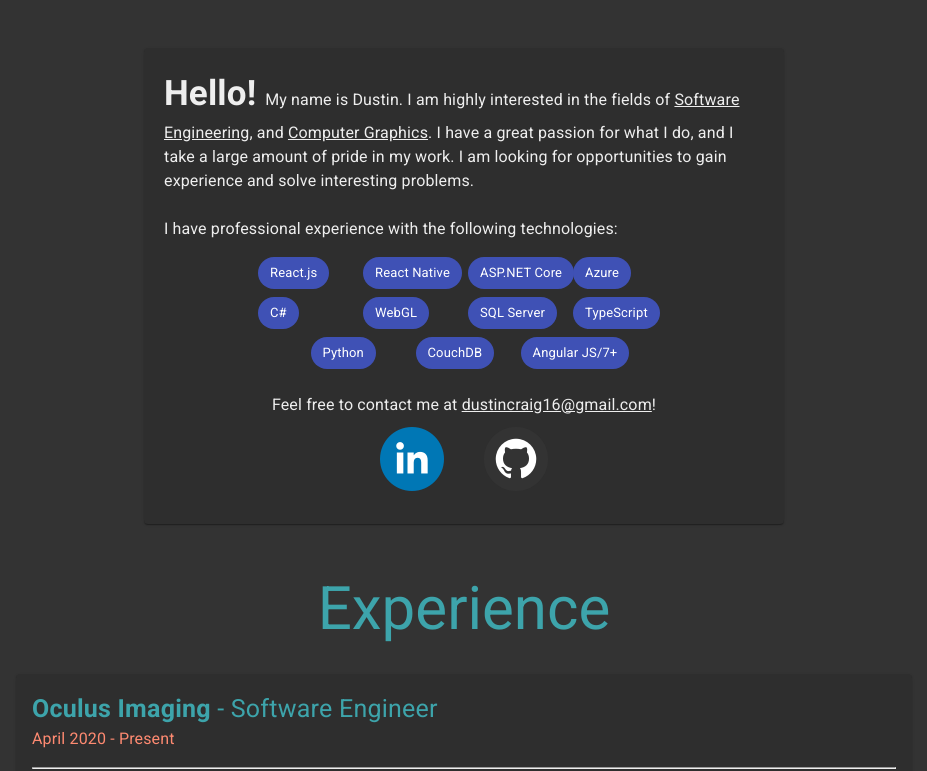
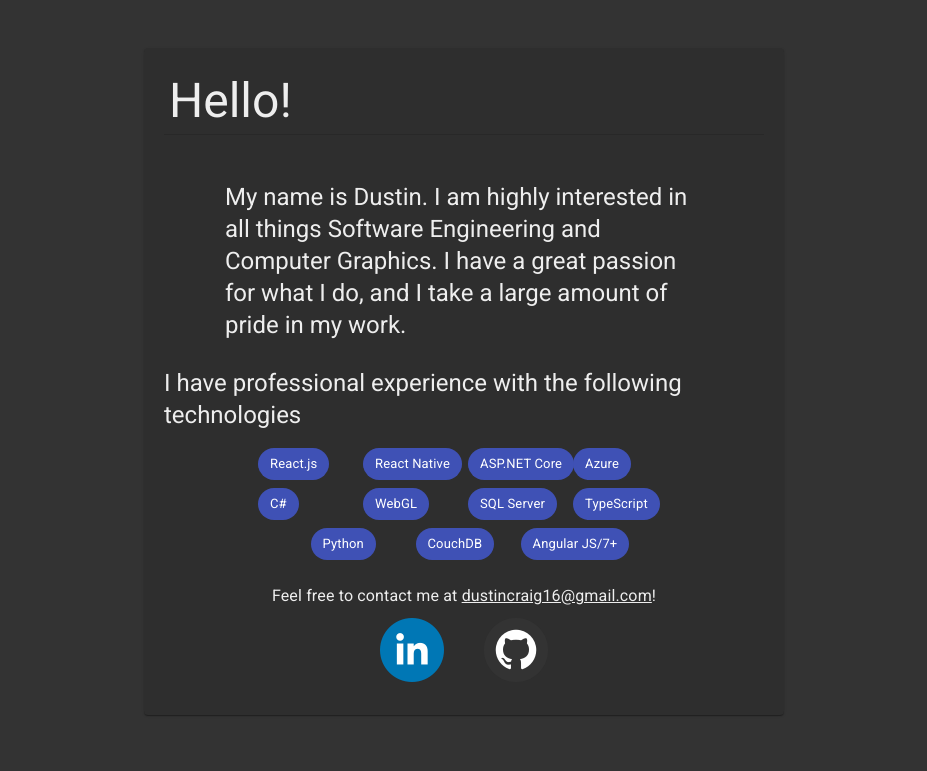
Before and after one commit to DustinCraig/home, a React (Create React App) app: page / in a window 1280 px wide. Shown: the part 1311-2082 px from the top of the page, without its empty margins (176-1103 px from the left). Built offline with nearby package versions, Linux system fonts and the light colour scheme.

Commit message:
Updated current experience and about me styling

```diff
--- a/package.json
+++ b/package.json
@@ -20,7 +20,7 @@
     "yarn": "^1.22.4"
   },
   "scripts": {
-    "start": "react-scripts --openssl-legacy-provider start",
+    "start": "react-scripts start",
     "build": "react-scripts --openssl-legacy-provider build",
     "test": "react-scripts test",
     "eject": "react-scripts eject",
--- a/src/app.jsx
+++ b/src/app.jsx
@@ -7,7 +7,7 @@ function App() {
     <>
       <Router>
         <Switch>
-          <Route path='/'>
+          <Route path="/">
             <Fragment>
               <Landing />
             </Fragment>
--- a/src/components/about/index.jsx
+++ b/src/components/about/index.jsx
@@ -3,6 +3,7 @@ import Grid from '@material-ui/core/Grid'
 import Avatar from '@material-ui/core/Avatar'
 import Image from '../../assets/images/avatar.jpeg'
 import Typography from '@material-ui/core/Typography'
+import Divider from '@material-ui/core/Divider'
 import { makeStyles } from '@material-ui/core/styles'
 import { SocialButtons } from '../socialButtons'
 import { BACKGROUNDCOLOR, TEXTCOLOR, HEADERCOLOR } from '../../constants'
@@ -62,33 +63,56 @@ export default function About() {
         xs={12}
         container
         spacing={0}
-        direction='column'
-        alignItems='center'
-        justify='center'
+        direction="column"
+        alignItems="center"
+        justify="center"
         className={classes.grid}
       >
         <center>
-          <Typography className={classes.header} variant='h3'>
+          <Typography className={classes.header} variant="h3">
             About Me
           </Typography>
         </center>
-        <Avatar alt='Dustin Craig' src={Image} className={classes.avatar} />
+        <Avatar alt="Dustin Craig" src={Image} className={classes.avatar} />
 
-        <Card className={classes.card} variant='outline'>
+        <Card className={classes.card} variant="outline">
           <CardContent>
             <Typography className={classes.title}>
-              <Typography paragraph>
-                <b style={{ fontSize: 35 }}>Hello! </b> My name is Dustin. I am
-                highly interested in the fields of <u>Software Engineering</u>,
-                and <u>Computer Graphics</u>. I have a great passion for what I
-                do, and I take a large amount of pride in my work. I am looking
-                for opportunities to gain experience and solve interesting
-                problems.
-                <br />
-                <br />I have professional experience with the following
-                technologies:
+              <Typography variant="h3" style={{ padding: 5 }}>
+                Hello!
               </Typography>
+              <Divider />
 
+              <div
+                style={{
+                  display: 'flex',
+                  justifyContent: 'center',
+                  alignItems: 'center',
+                  paddingLeft: '10%',
+                  paddingRight: '10%',
+                  marginTop: 45,
+                  marginBottom: 25,
+                }}
+              >
+                <Typography variant="h5" style={{ padding: 1 }}>
+                  My name is Dustin. I am highly interested in all things Software Engineering and
+                  Computer Graphics. I have a great passion for what I do, and I take a large amount
+                  of pride in my work.
+                </Typography>
+              </div>
+
+              <div
+                style={{
+                  display: 'flex',
+                  justifyContent: 'center',
+                  alignItems: 'center',
+                  marginBottom: 2,
+                }}
+              >
+                <Typography variant="h5" style={{ marginBottom: 15 }}>
+                  I have professional experience with the following technologies
+                </Typography>
+              </div>
               <div
                 style={{
                   display: 'flex',
@@ -98,14 +122,14 @@ export default function About() {
               >
                 <Grid
                   container
-                  justifyContent='center'
-                  alignItems='center'
+                  justifyContent="center"
+                  alignItems="center"
                   spacing={1}
                   style={{ width: '70%' }}
                 >
                   {LANGUAGES.map((e) => (
                     <Grid item xs={3}>
-                      <Chip color='primary' label={e} />
+                      <Chip color="primary" label={e} />
                     </Grid>
                   ))}
                 </Grid>
@@ -114,10 +138,7 @@ export default function About() {
               <br />
               <center>
                 Feel free to contact me at{' '}
-                <a
-                  href='mailto:dustincraig16@gmail.com'
-                  style={{ color: TEXTCOLOR }}
-                >
+                <a href="mailto:dustincraig16@gmail.com" style={{ color: TEXTCOLOR }}>
                   dustincraig16@gmail.com
                 </a>
                 !
--- a/src/components/experience/index.jsx
+++ b/src/components/experience/index.jsx
@@ -1,10 +1,14 @@
-import React, { Fragment } from 'react'
+import React from 'react'
 import Grid from '@material-ui/core/Grid'
 import Typography from '@material-ui/core/Typography'
 import JobCard from './jobCard'
 import { makeStyles } from '@material-ui/core/styles'
 
 import { BACKGROUNDCOLOR, HEADERCOLOR } from '../../constants'
+
+const ATLASSIAN_BULLETPOINTS = [
+  'Trusted with sunsetting deprecated services. This included cleaning up references in the code base, making sure assets are moved to the correct location, and monitoring metrics post-deletion to ensure that there is no degradation in performance',
+]
 
 const OI_BULLETPOINTS = [
   'Maintained and developed new features of the internal medical imaging  web application',
@@ -39,27 +43,36 @@ export default function Experience() {
       xs={12}
       container
       spacing={0}
-      direction='column'
-      alignItems='center'
-      justify='center'
+      direction="column"
+      alignItems="center"
+      justify="center"
       style={{ backgroundColor: BACKGROUNDCOLOR }}
     >
-      <Typography className={classes.header} variant='h3'>
+      <Typography className={classes.header} variant="h3">
         Experience
       </Typography>
 
       <JobCard
+        title={'Frontend Engineer - Confluence Cloud Performance'}
+        company={'Atlassian'}
+        dates={['December 2022', 'Present']}
+        bulletPoints={ATLASSIAN_BULLETPOINTS}
+      />
+
+      <JobCard
         title={'Software Engineer'}
         company={'Oculus Imaging'}
-        dates={['April 2020', 'Present']}
+        dates={['April 2020', 'December 2022']}
         bulletPoints={OI_BULLETPOINTS}
       />
+
       <JobCard
         title={'Software Engineering Intern'}
         company={'FLIR Detection'}
         dates={['February 2019', 'January 2020']}
         bulletPoints={FLIR_BULLETPOINTS}
       />
+
       <JobCard
         title={'Software Engineering Intern'}
         company={'Prevo Technologies'}
```
